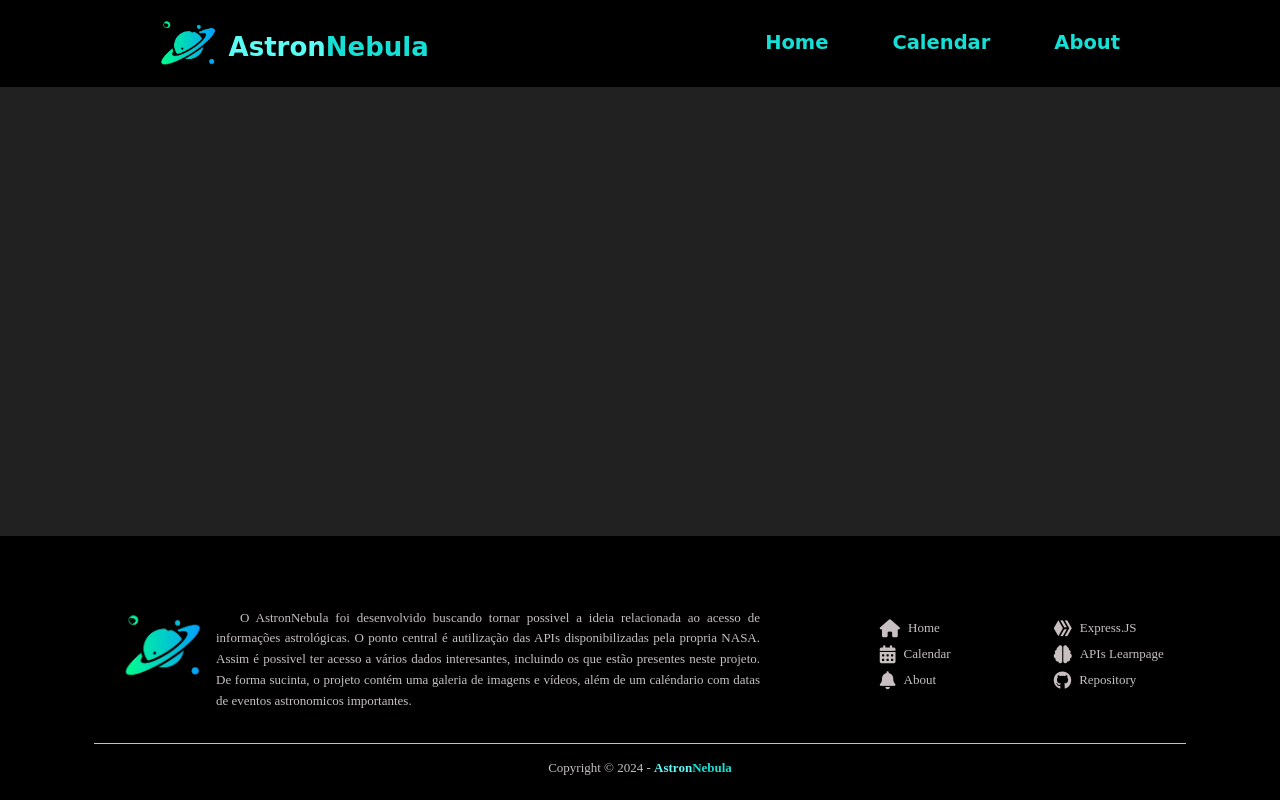
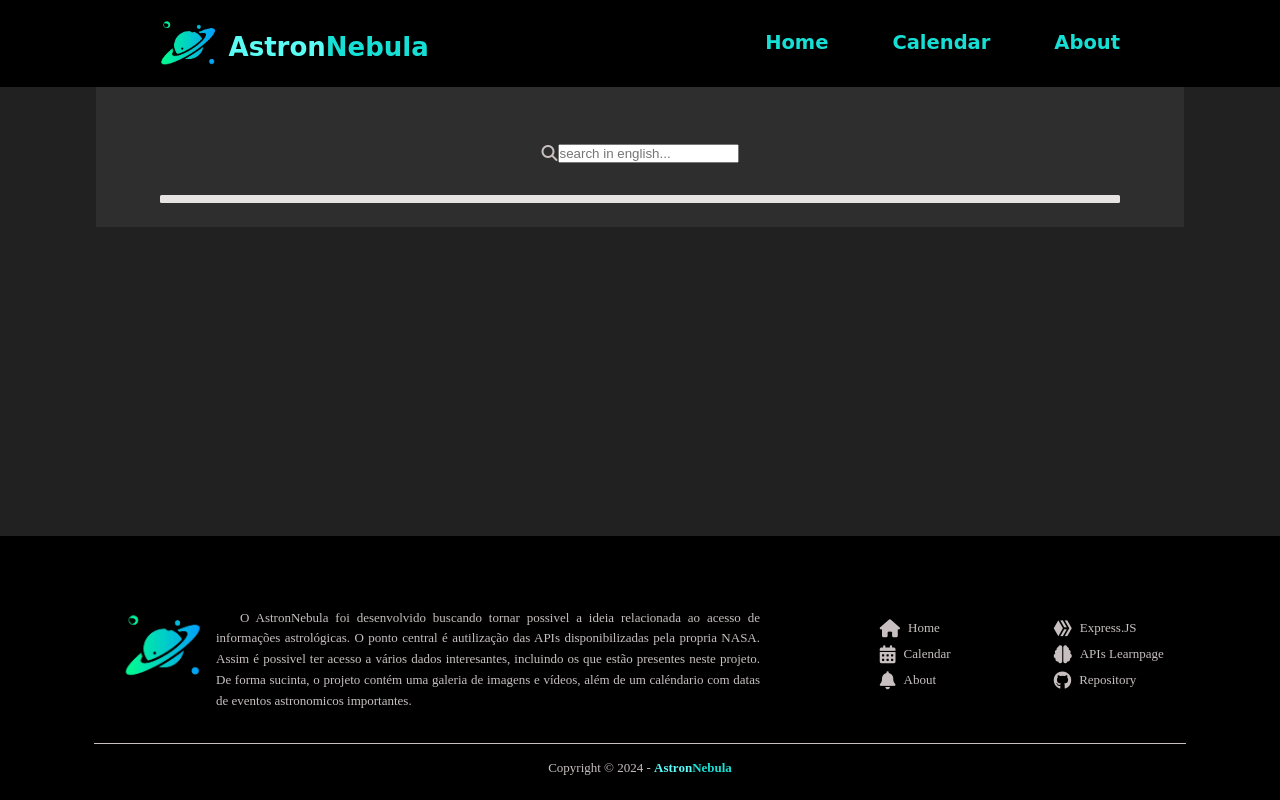
Before and after one commit to JAndersonArruda/AstronNebula, a website: page src/app/templates/gallery.html in a window 1280 px wide. Drawn offline with Linux system fonts and the light colour scheme.

Commit message:
view: adicionando estilização básica da galeria

```diff
--- /dev/null
+++ b/public/css/gallery.css
@@ -0,0 +1,45 @@
+section {
+    margin: 0 6rem;
+    padding: 6rem 4rem;
+    background-color: #ffffff0f;
+    color: #c8c0c0;
+}
+
+.container-search {
+    display: flex;
+    flex-direction: row;
+    justify-content: center;
+    align-items: center;
+    padding: 9rem 4rem 1rem;
+}
+
+.container-search div {
+
+}
+
+.container-search input {
+
+}
+
+.container-data {
+    padding: 1rem 4rem 1.5rem;
+}
+
+.data-area {
+    display: flex;
+    flex-wrap: wrap;
+    justify-content: space-between;
+    padding: .5rem .5rem 0;
+    background-color: #e8e3e3;
+    border-radius: .1rem;
+}
+
+.container-midia {
+    padding: 0 0 .5rem;
+}
+
+.container-midia img {
+    height: 19vh;
+    width: auto;
+    border-radius: .2rem;
+}
--- a/public/css/styles.css
+++ b/public/css/styles.css
@@ -10,6 +10,7 @@ body {
 main {
     min-height: 67vh;
 }
+
 
 @media (max-width: 1380px) {
     .container-image-day {
--- a/src/app/templates/gallery.html
+++ b/src/app/templates/gallery.html
@@ -5,6 +5,7 @@
     <meta name="viewport" content="width=device-width, initial-scale=1.0">
     <title>AstronNebula - Galeria</title>
     <link rel="stylesheet" href="/css/header.css">
+    <link rel="stylesheet" href="/css/gallery.css">
     <link rel="stylesheet" href="/css/footer.css">
     <link rel="stylesheet" href="/css/styles.css">
     <link rel="shortcut icon" href="/img/logo-home.png" type="image/x-icon">
```
